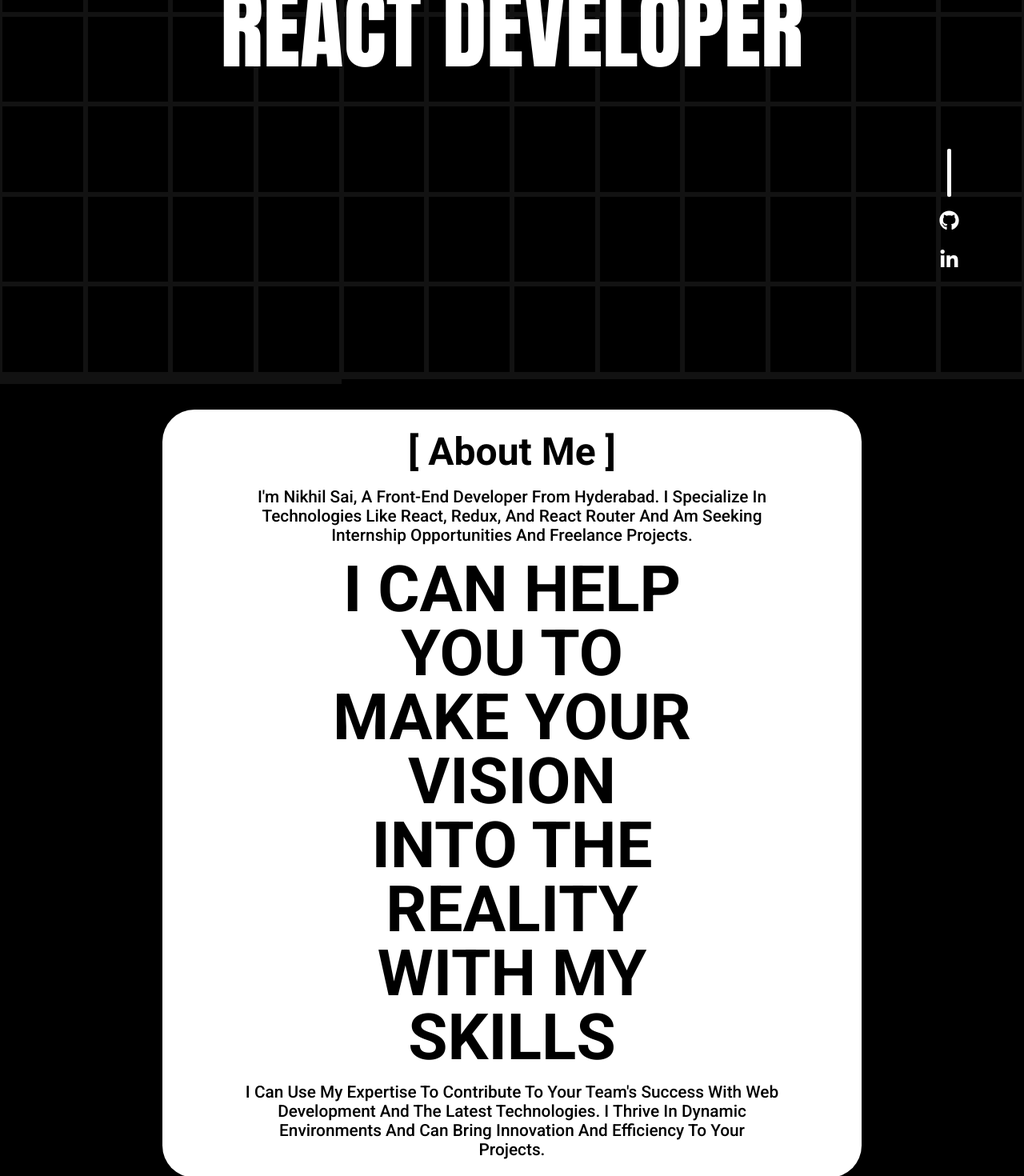
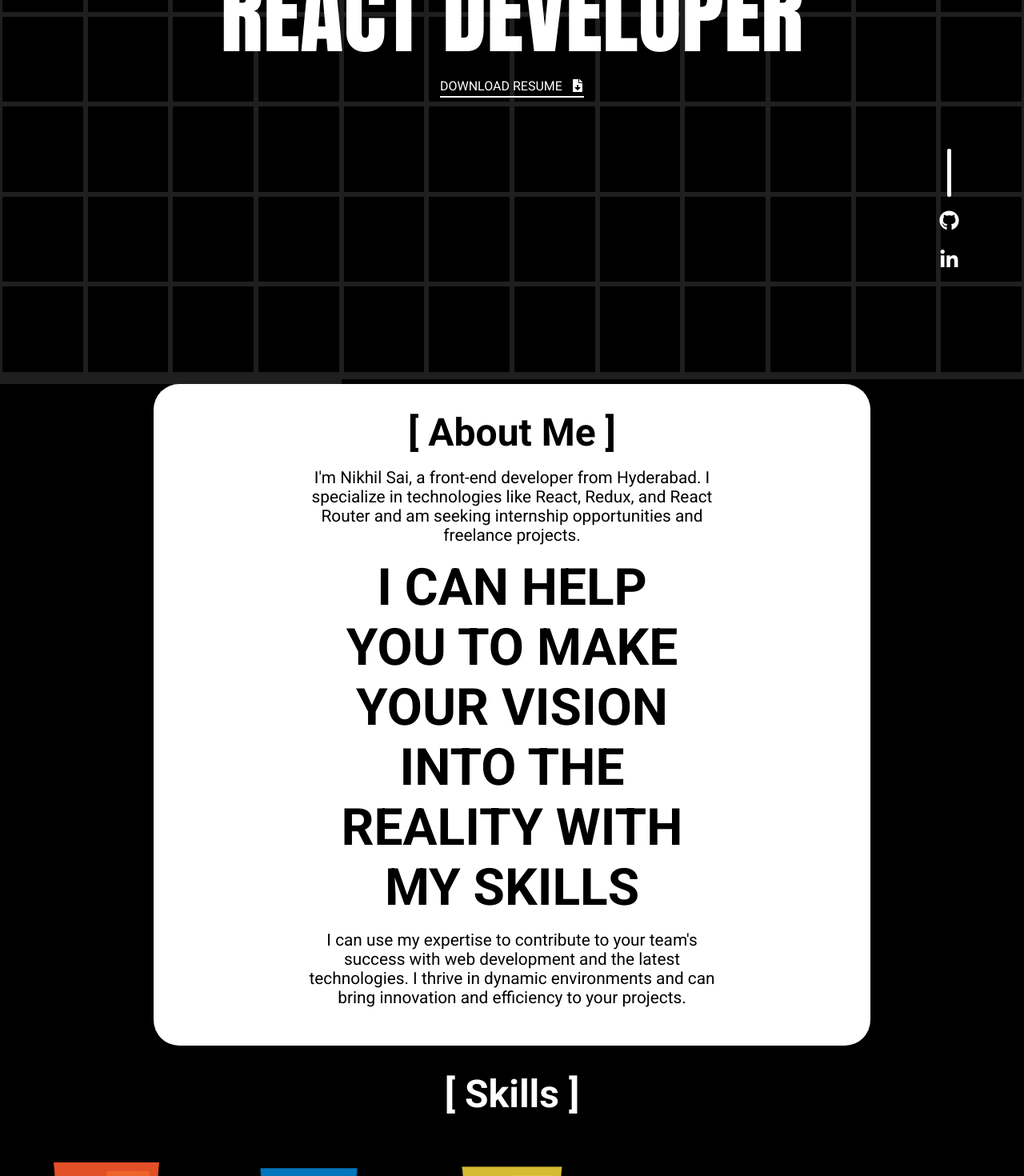
Before and after one commit to nikhilsaiankilla/nikhilsaiportfolio, a React (Create React App) app: page / in a window 1280 px wide. Shown: the part 320-1790 px from the top of the page at 80% size. Built offline with nearby package versions, Linux system fonts and the light colour scheme; some icons are missing.

Commit message:
added resume btn and improved about section

```diff
--- a/src/components/projectItem/ProjectItem.jsx
+++ b/src/components/projectItem/ProjectItem.jsx
@@ -4,6 +4,11 @@ import Img from '../lazyLoadImg/Img'
 import Button from '../buttons/Button'
 
 const ProjectItem = ({ project, index }) => {
+
+    const handleNavigation = (link) => {
+        window.open(link, '_blank');
+    }
+
     return (
         <div className="project">
             <div className="img-div">
@@ -11,7 +16,7 @@ const ProjectItem = ({ project, index }) => {
             </div>
             <div className="project-info">
                 <h6 className="project-number">{'<'}Project {index + 1}{'/>'}</h6>
-                <h2 className="project-title">{project?.title}</h2>
+                <h2 className="project-title" onClick={() => handleNavigation(project?.gitLink)}>{project?.title}</h2>
                 <p className="project-desc">{project?.desc}</p>
                 <div className="buttons">
                     <Button title="Demo" className='btn' link={project?.liveLink} />
--- a/src/components/projectItem/style.scss
+++ b/src/components/projectItem/style.scss
@@ -2,7 +2,11 @@
 
 .project {
     width: 100vw;
-    height: 100%;
+    height: 60%;
+
+    @include medium-screen {
+        height: 100%;
+    }
 
     position: relative;
 
@@ -41,7 +45,7 @@
 
         box-shadow: 2px 2px 2px rgba(0, 0, 0, 0.338);
 
-        @include medium-large-screen{
+        @include medium-large-screen {
             padding: 2rem;
         }
 
@@ -71,11 +75,11 @@
 
             overflow: hidden;
 
-            @include medium-screen{
+            @include medium-screen {
                 font-size: 0.7rem;
             }
 
-            @include medium-large-screen{
+            @include medium-large-screen {
                 font-size: 1.2rem;
                 line-height: 1;
             }
@@ -87,6 +91,8 @@
             margin-bottom: 0.8rem;
             line-height: 1.3;
             text-transform: capitalize;
+
+            cursor: pointer;
 
             overflow: hidden;
         }
@@ -113,9 +119,9 @@
         top: 50%;
         left: 0;
 
-        transform: translate(10%,-70%);
+        transform: translate(10%, -70%);
 
-        @include medium-screen{
+        @include medium-screen {
             opacity: 0;
         }
 
--- a/src/sections/aboutSection/AboutSection.jsx
+++ b/src/sections/aboutSection/AboutSection.jsx
@@ -1,45 +1,16 @@
 import './style.scss'
-
-import { useState } from 'react';
 
 import PageTitle from '../../components/pageTitle/PageTitle'
 
 const AboutSection = () => {
-  const [activeBlock, setActiveBlock] = useState(null)
 
-  const addHoverEffect = (index) => {
-    setActiveBlock(index);
-  }
-
-  const removeHoverEffect = () => {
-    setActiveBlock(null);
-  }
-
-  const blocks = [];
-  for (let index = 0; index < 256; index++) {
-    blocks.push(
-      <span
-        key={index}
-        className={`block ${activeBlock === index ? 'active' : ''}`}
-        onMouseEnter={() => {
-          addHoverEffect(index);
-        }}
-        onMouseLeave={() => removeHoverEffect()}
-      ></span>
-    );
-  }
   return (
     <div className='about-section' id='AboutSection'>
-      <div className="main-container">
-        <div className="blocks-container">
-          {blocks}
-        </div>
-        <div className="content-container">
-          <PageTitle title='about me' />
-          <p>I'm Nikhil Sai, a front-end developer from Hyderabad. I specialize in technologies like React, Redux, and React Router and am seeking internship opportunities and freelance projects.</p>
-          <h2>i can help you to make your vision into the reality with my skills </h2>
-          <p>I can use my expertise to contribute to your team's success with web development and the latest technologies. I thrive in dynamic environments and can bring innovation and efficiency to your projects.</p>
-        </div>
+      <div className="content-container">
+        <PageTitle title='about me' />
+        <p>I'm Nikhil Sai, a front-end developer from Hyderabad. I specialize in technologies like React, Redux, and React Router and am seeking internship opportunities and freelance projects.</p>
+        <h2>i can help you to make your vision into the reality with my skills </h2>
+        <p>I can use my expertise to contribute to your team's success with web development and the latest technologies. I thrive in dynamic environments and can bring innovation and efficiency to your projects.</p>
       </div>
     </div>
   )
--- a/src/sections/aboutSection/style.scss
+++ b/src/sections/aboutSection/style.scss
@@ -2,146 +2,74 @@
 
 .about-section {
     width: 100%;
-    height: 100%;
-    background-color: black;
-
-    padding: 2rem 1rem;
 
     display: flex;
     align-items: center;
     justify-content: center;
 
-    .main-container {
-        position: relative;
-
+    .content-container {
         width: 90%;
-        height: 95vh;
-        background-color: white;
-        border-radius: 20px;
-
-        @include small-screen {
-            width: 80%;
-        }
-
-        @include medium-large-screen{
-            width: 70%;
-            height: 120vh;
-            border-radius: 30px;
-        }
-
-        @include large-screen{
-            width: 70%;
-            border-radius: 40px;
-            font-size: 125vh;
-        }
-
-        text-align: center;
-
-        .blocks-container {
-            position: absolute;
-            top: 0;
-            left: 0;
-            z-index: 2;
-
-            width: 100%;
-            height: 100%;
-
-            display: grid;
-            grid-template-columns: repeat(10, 0.5fr);
-            grid-template-rows: repeat(16, 0.5fr);
-            gap: 2px;
-
-            @include medium-screen {
-                grid-template-columns: repeat(15, 0.5fr);
-                grid-template-rows: repeat(15, 0.5fr);
-            }
-
-            @include large-screen {
-                grid-template-columns: repeat(13, 0.5fr);
-                grid-template-rows: repeat(13, 0.5fr);
-            }
-
-            .block {
-                opacity: 0;
-                background-color: #8a2be2;
-                transition: opacity .5s cubic-bezier(0.95, 0.05, 0.795, 0.035);
-
-                &.active {
-                    opacity: 0.9;
-                }
-
-                &:hover {
-                    transition: opacity 0.3s ease-in-out;
-                }
-            }
-        }
-
-        .content-container {
-            position: absolute;
-            top: 0;
-            left: 0;
-            z-index: 0;
-
-            width: 100%;
-            height: 100%;
-
-            padding: 1.2rem;
 
         display: flex;
         align-items: center;
-            justify-content: center;
         flex-direction: column;
-            gap: 1rem;
+
+        background-color: white;
+        border-radius: 1.5rem;
+
+        padding: 2rem 1rem;
+
+        @include medium-screen {
+            padding: 2rem 4rem;
+
+            width: 70%;
+            border-radius: 2rem;
+        }
 
         p {
             font-size: 0.8rem;
-                font-weight: 500;
-                text-transform: capitalize;
-
-                width: 100%;
+            margin: 1rem 0;
+            text-align: center;
 
             @include medium-screen {
-                    font-size: 1.1rem;
-
+                font-size: 1.3rem;
                 width: 70%;
-                }
-
-                @include medium-large-screen{
-                    font-size: 1.3rem;
-
-                    width: 80%;
             }
         }
 
         h2 {
             font-size: 2rem;
-                font-weight: 700;
             text-transform: uppercase;
-
-                width: 100%;
+            text-align: center;
 
             @include medium-screen {
-                    font-size: 2.4rem;
-
-                    width: 70%;
+                font-size: 4rem;
+                width: 60%;
+            }
         }
 
-                @include medium-large-screen{
-                    font-size: 3.5rem;
-                    line-height: 1;
-                    overflow: hidden;
+        // div {
+        //     width: 100%;
+        //     display: flex;
+        //     align-items: center;
+        //     justify-content: center;
 
-                    width: 60%;
-                }
+        //     gap: 2rem;
 
-                @include large-screen{
-                    font-size: 5rem;
-                    line-height: 1;
-                    overflow: hidden;
+        //     margin: 1rem 0 0.5rem;
 
-                    width: 55%;
+        //     button {
+        //         display: block;
+        //         outline: none;
+        //         border: none;
+
+        //         padding: 0.7rem 1.3rem;
+
+        //         background: black;
+        //         border-radius: 1rem;
+        //         color: white;
+        //         text-transform: capitalize;
+        //     }
+        // }
     }
 }
-        }
-    }
-}
--- a/src/sections/heroSection/HeroSection.jsx
+++ b/src/sections/heroSection/HeroSection.jsx
@@ -2,7 +2,8 @@ import './style.scss'
 
 //Importing Icons
 import { FaXTwitter } from "react-icons/fa6";
-import { FaGithub, FaLinkedinIn } from "react-icons/fa";
+import { FaGithub, FaLinkedinIn, FaFileDownload } from "react-icons/fa";
+import pdf from "./../../assests/resume/resume.pdf"
 
 //Importing Components
 import { Link } from 'react-router-dom';
@@ -20,6 +21,7 @@ const HeroSection = () => {
       <div className="text-container">
         <h4>Hey I'm your</h4>
         <h1>react developer</h1>
+        <a href={pdf} download className='download-pdf'>Download Resume <FaFileDownload /></a>
       </div>
       <div className="icon-container">
         <span className="line"></span>
--- a/src/sections/heroSection/style.scss
+++ b/src/sections/heroSection/style.scss
@@ -27,13 +27,13 @@
             grid-template-rows: repeat(6, 0.5fr);
         }
 
-        @include large-screen{
+        @include large-screen {
             grid-template-columns: repeat(12, 0.5fr);
             grid-template-rows: repeat(7, 0.5fr);
         }
 
         .grid-block {
-            opacity: 0.07;
+            opacity: 0.12;
             border: 3px solid white;
         }
     }
@@ -84,6 +84,25 @@
                 line-height: 8.5rem;
             }
         }
+
+        .download-pdf {
+            display: block;
+            padding: 0.8rem 0rem 0.2rem;
+            outline: none;
+            border: none;
+
+            border-bottom: 2px solid white;
+            color: white;
+            text-transform: uppercase;
+
+            text-decoration: none;
+
+            display: flex;
+            align-items: center;
+            justify-content: center;
+
+            gap: 0.7rem;
+        }
     }
 
     .icon-container {
--- a/src/sections/projectsSection/style.scss
+++ b/src/sections/projectsSection/style.scss
@@ -70,6 +70,7 @@
                 transition: all 0.5 ease;
 
                 display: flex;
+                align-items: center;
 
                 transition: all 0.5s ease;
             }
--- a/src/sections/skillsSection/SkillsSection.jsx
+++ b/src/sections/skillsSection/SkillsSection.jsx
@@ -11,7 +11,7 @@ import ReactIcon from '../../assests/react.webp'
 import GsapIcon from '../../assests/gsap.webp'
 import ReduxIcon from '../../assests/redux.webp'
 import GitIcon from '../../assests/git.webp'
-import GithubIcon from '../../assests/github.webp'
+import GithubIcon from '../../assests/github.png'
 
 const SkillsSection = () => {
 
```
Also changed, not shown: src/components/navbar/style.scss (+4 -4 lines), src/assests/github.png (added), 1 other file (tests, documents, lock files or other folders). Lines whose indentation alone changed are shown as unchanged.
